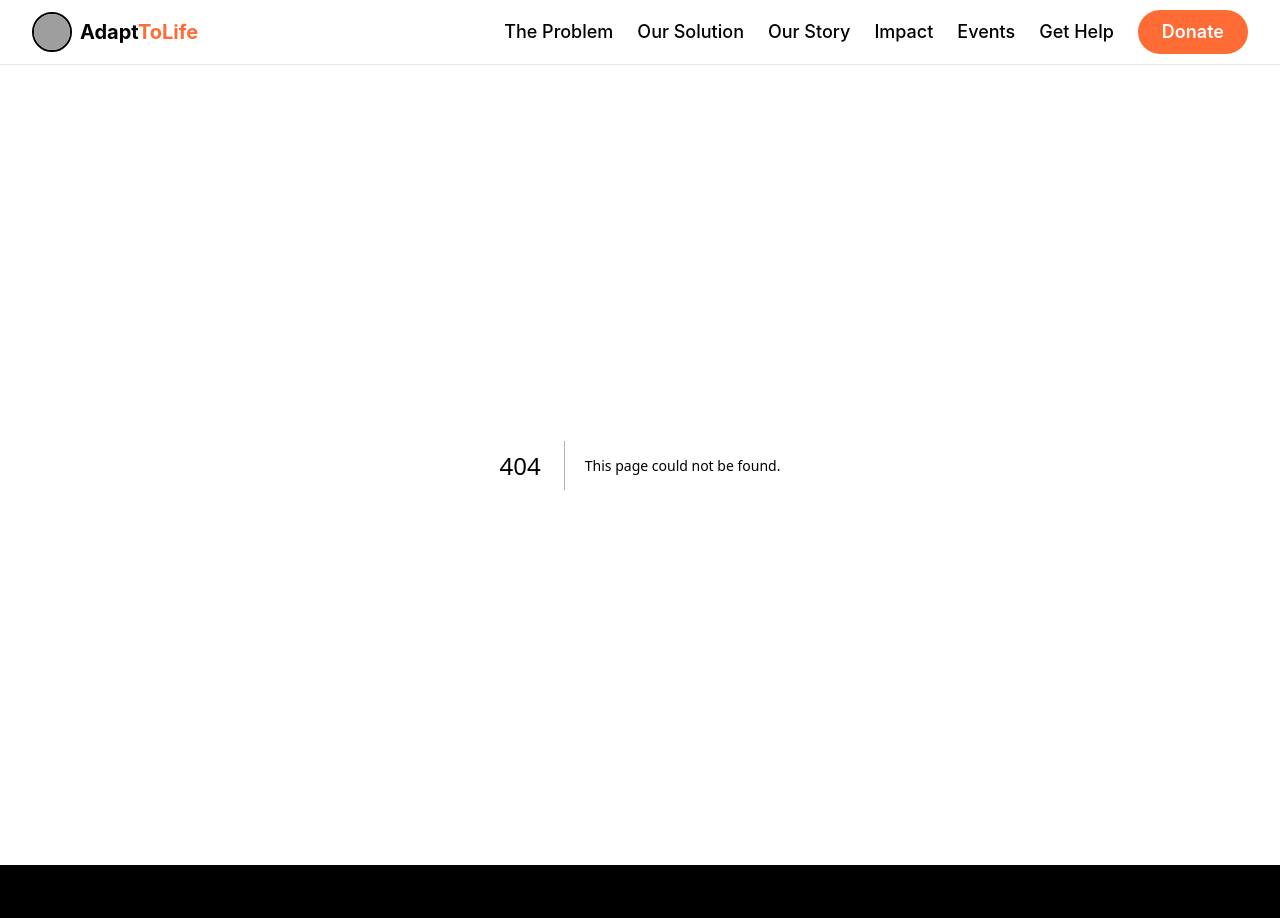
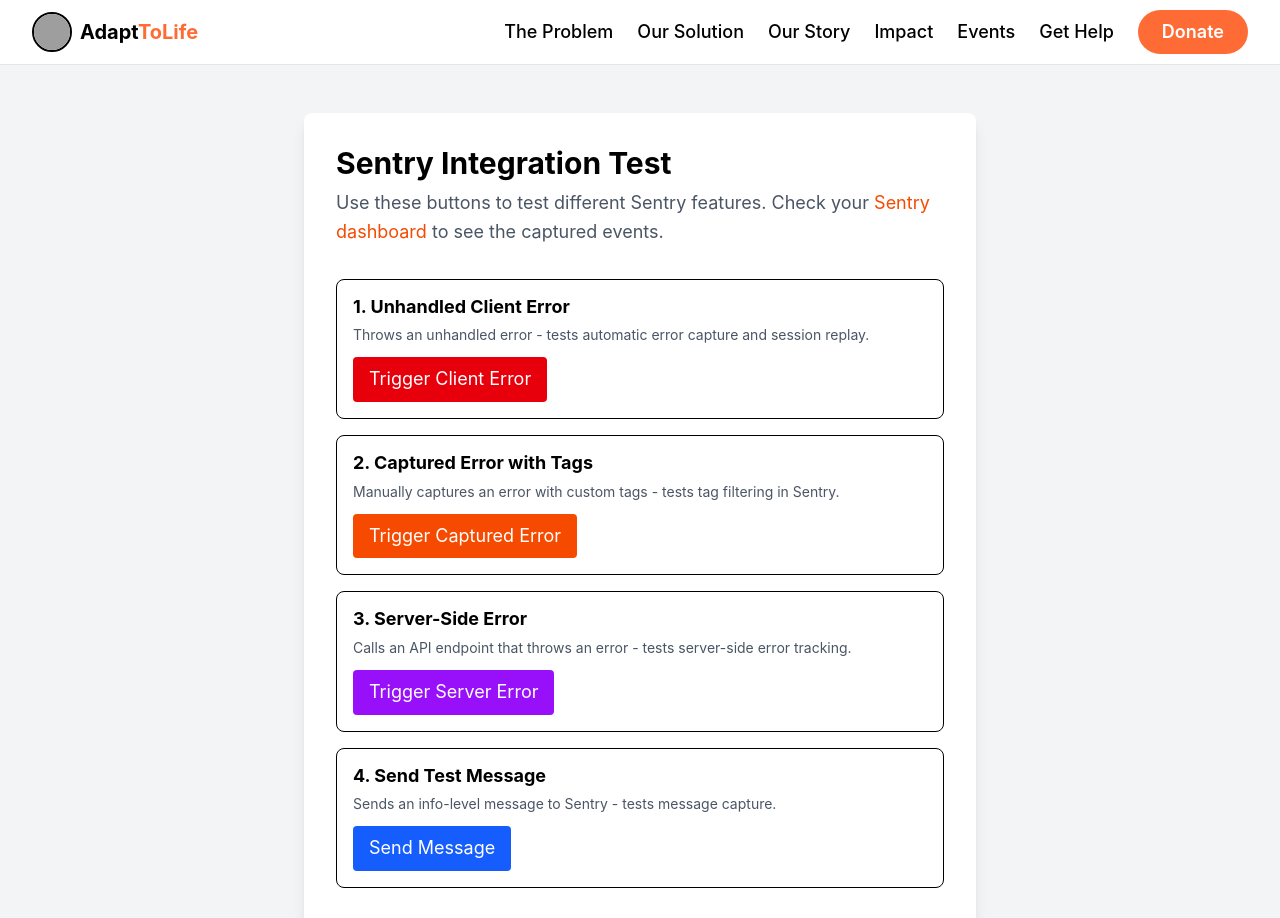
Before and after one commit to psiegel18/Adapt_To_Life, a Next.js app: page /sentry-test in a window 1280 px wide. Before the commit this address had no page. Shown: the top 918 px of the page. Built offline with nearby package versions, Linux system fonts and the light colour scheme; grey boxes are pictures that could not be loaded.

Commit message:
Add Sentry test page for verifying integration

```diff
--- /dev/null
+++ b/src/app/api/sentry-test/route.ts
@@ -0,0 +1,22 @@
+import { NextResponse } from "next/server";
+import { captureApiError } from "@/lib/sentry";
+
+// Test endpoint for Sentry server-side error tracking
+export async function GET() {
+  try {
+    // Simulate an error
+    throw new Error("Test server-side error from /api/sentry-test");
+  } catch (error) {
+    console.error("Test error triggered:", error);
+    captureApiError(error, {
+      endpoint: "/api/sentry-test",
+      method: "GET",
+      featureArea: "admin",
+      dbOperation: "read",
+    });
+    return NextResponse.json(
+      { error: "Test error captured and sent to Sentry" },
+      { status: 500 }
+    );
+  }
+}
--- /dev/null
+++ b/src/app/sentry-test/page.tsx
@@ -0,0 +1,144 @@
+"use client";
+
+import * as Sentry from "@sentry/nextjs";
+
+// This page is only for testing Sentry integration
+// It should be removed or protected in production
+
+export default function SentryTestPage() {
+  const triggerClientError = () => {
+    throw new Error("Test client-side error from Sentry test page");
+  };
+
+  const triggerCapturedError = () => {
+    try {
+      throw new Error("Test captured error with custom tags");
+    } catch (error) {
+      Sentry.withScope((scope) => {
+        scope.setTag("test_type", "manual_capture");
+        scope.setTag("feature_area", "testing");
+        scope.setLevel("warning");
+        Sentry.captureException(error);
+      });
+      alert("Error captured and sent to Sentry!");
+    }
+  };
+
+  const triggerServerError = async () => {
+    try {
+      const response = await fetch("/api/sentry-test");
+      const data = await response.json();
+      if (!response.ok) {
+        alert(`Server error triggered: ${data.error}`);
+      }
+    } catch (error) {
+      alert("Server error triggered - check Sentry dashboard");
+    }
+  };
+
+  const triggerMessage = () => {
+    Sentry.captureMessage("Test message from Sentry test page", "info");
+    alert("Message sent to Sentry!");
+  };
+
+  return (
+    <div className="min-h-screen bg-gray-100 py-12 px-4">
+      <div className="max-w-2xl mx-auto">
+        <div className="bg-white rounded-lg shadow-lg p-8">
+          <h1 className="text-3xl font-bold text-gray-900 mb-2">
+            Sentry Integration Test
+          </h1>
+          <p className="text-gray-600 mb-8">
+            Use these buttons to test different Sentry features. Check your{" "}
+            <a
+              href="https://sentry.io"
+              target="_blank"
+              rel="noopener noreferrer"
+              className="text-orange-600 hover:underline"
+            >
+              Sentry dashboard
+            </a>{" "}
+            to see the captured events.
+          </p>
+
+          <div className="space-y-4">
+            {/* Client Error Test */}
+            <div className="border rounded-lg p-4">
+              <h2 className="font-semibold text-lg mb-2">
+                1. Unhandled Client Error
+              </h2>
+              <p className="text-sm text-gray-600 mb-3">
+                Throws an unhandled error - tests automatic error capture and
+                session replay.
+              </p>
+              <button
+                onClick={triggerClientError}
+                className="bg-red-600 text-white px-4 py-2 rounded hover:bg-red-700 transition"
+              >
+                Trigger Client Error
+              </button>
+            </div>
+
+            {/* Captured Error Test */}
+            <div className="border rounded-lg p-4">
+              <h2 className="font-semibold text-lg mb-2">
+                2. Captured Error with Tags
+              </h2>
+              <p className="text-sm text-gray-600 mb-3">
+                Manually captures an error with custom tags - tests tag
+                filtering in Sentry.
+              </p>
+              <button
+                onClick={triggerCapturedError}
+                className="bg-orange-600 text-white px-4 py-2 rounded hover:bg-orange-700 transition"
+              >
+                Trigger Captured Error
+              </button>
+            </div>
+
+            {/* Server Error Test */}
+            <div className="border rounded-lg p-4">
+              <h2 className="font-semibold text-lg mb-2">
+                3. Server-Side Error
+              </h2>
+              <p className="text-sm text-gray-600 mb-3">
+                Calls an API endpoint that throws an error - tests server-side
+                error tracking.
+              </p>
+              <button
+                onClick={triggerServerError}
+                className="bg-purple-600 text-white px-4 py-2 rounded hover:bg-purple-700 transition"
+              >
+                Trigger Server Error
+              </button>
+            </div>
+
+            {/* Message Test */}
+            <div className="border rounded-lg p-4">
+              <h2 className="font-semibold text-lg mb-2">
+                4. Send Test Message
+              </h2>
+              <p className="text-sm text-gray-600 mb-3">
+                Sends an info-level message to Sentry - tests message capture.
+              </p>
+              <button
+                onClick={triggerMessage}
+                className="bg-blue-600 text-white px-4 py-2 rounded hover:bg-blue-700 transition"
+              >
+                Send Message
+              </button>
+            </div>
+          </div>
+
+          <div className="mt-8 p-4 bg-yellow-50 border border-yellow-200 rounded-lg">
+            <p className="text-sm text-yellow-800">
+              <strong>Note:</strong> This page should be removed or protected
+              before deploying to production. Events may take a few seconds to
+              appear in Sentry.
+            </p>
+          </div>
+        </div>
+      </div>
+    </div>
+  );
+}
```
